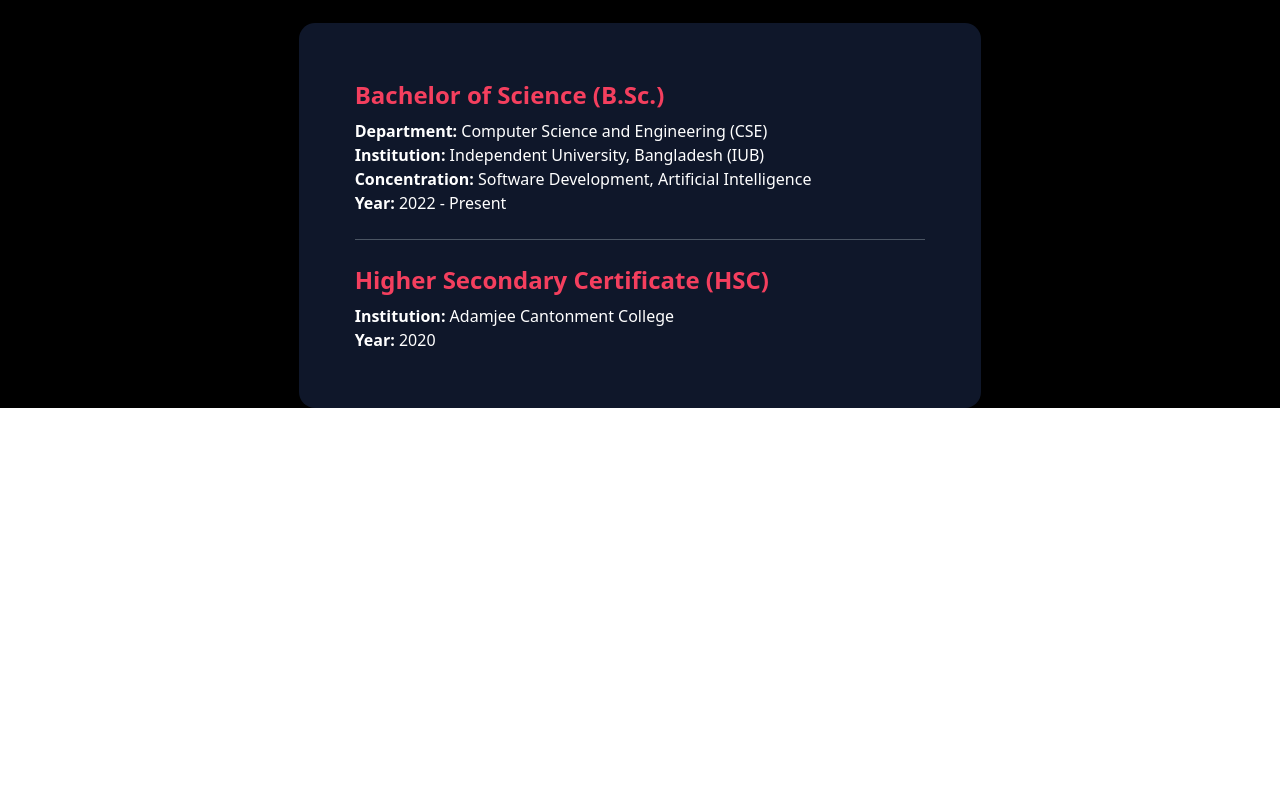
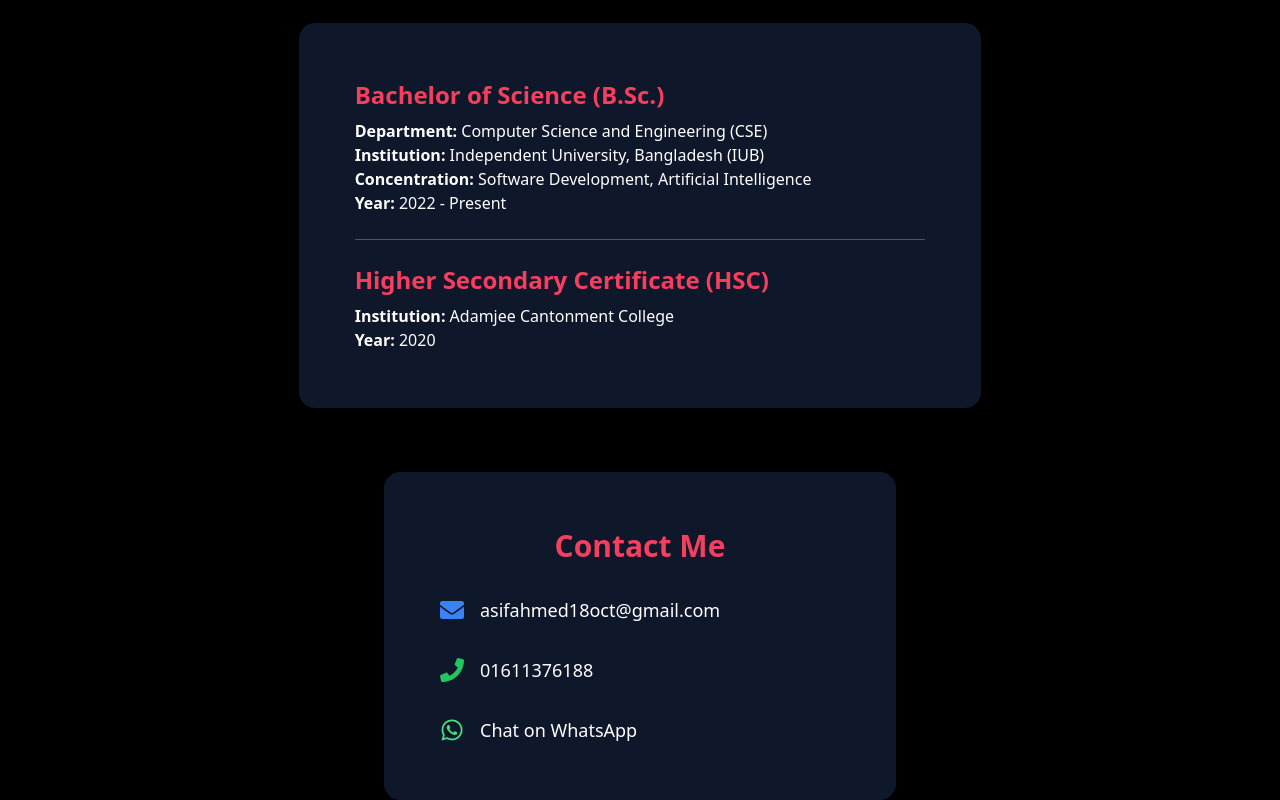
Before and after one commit to asifahmed1810/protfolio, a React (Vite) app: page / in a window 1280 px wide. Shown: the part 1753-2553 px from the top of the page. Before the commit the page ends 2161 px from the top, so only its background shows below. Built offline with nearby package versions, Linux system fonts and the light colour scheme.

Commit message:
added contact info

```diff
--- /dev/null
+++ b/src/components/ContactCard.jsx
@@ -0,0 +1,46 @@
+import React from 'react';
+import { FaEnvelope, FaPhone, FaWhatsapp } from 'react-icons/fa';
+
+const ContactCard = () => {
+  return (
+    <div className="flex justify-center items-center mt-16">
+      <div className="card bg-slate-900 text-white w-full md:w-2/3 lg:w-1/2 shadow-xl p-6">
+        <div className="card-body space-y-6">
+          {/* Card Title */}
+          <h2 className="text-3xl font-bold text-center text-rose-500">
+            Contact Me
+          </h2>
+          {/* Email Option */}
+          <div className="flex items-center space-x-4">
+            <FaEnvelope className="text-2xl text-blue-500" />
+            <a
+              href="mailto:asifahmed18oct@gmail.com"
+              className="text-lg hover:underline"
+            >
+              asifahmed18oct@gmail.com
+            </a>
+          </div>
+          {/* Phone Number */}
+          <div className="flex items-center space-x-4">
+            <FaPhone className="text-2xl text-green-500" />
+            <p className="text-lg">01611376188</p>
+          </div>
+          {/* WhatsApp */}
+          <div className="flex items-center space-x-4">
+            <FaWhatsapp className="text-2xl text-green-400" />
+            <a
+              href="https://wa.me/1611376188"
+              target="_blank"
+              rel="noopener noreferrer"
+              className="text-lg hover:underline"
+            >
+              Chat on WhatsApp
+            </a>
+          </div>
+        </div>
+      </div>
+    </div>
+  );
+};
+
+export default ContactCard;
--- a/src/pages/Home.jsx
+++ b/src/pages/Home.jsx
@@ -3,6 +3,7 @@
 import AboutMe from '../components/AboutMe';
 import Skills from '../components/Skills';
 import EducationalExprerience from '../components/EducationalExprerience';
+import ContactCard from '../components/ContactCard';
 
 const Home = () => {
     return (
@@ -11,6 +12,7 @@
            <AboutMe></AboutMe>
            <Skills></Skills>
            <EducationalExprerience></EducationalExprerience>
+           <ContactCard></ContactCard>
         </div>
     );
 };
```
